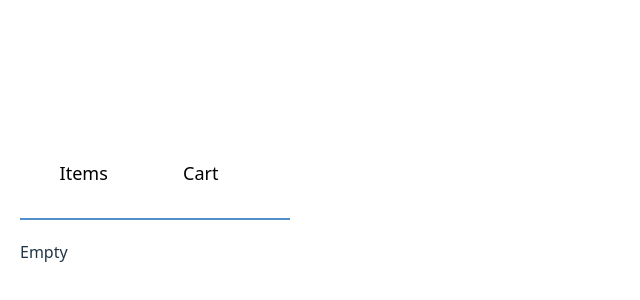
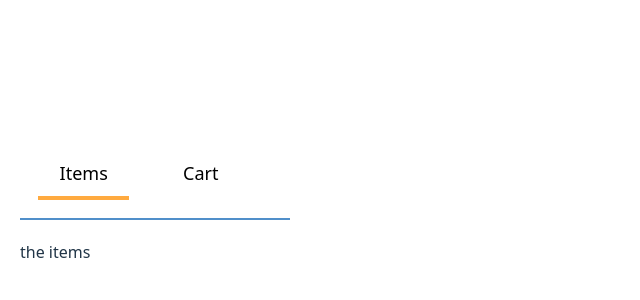
Before and after one commit to GabiiiGM/Projeto-React, a React (Vite) app: page / in a window 1280 px wide. Shown: the part 212-512 px from the top of the page, without its empty margins (0-640 px from the left). Built offline with nearby package versions, Linux system fonts and the light colour scheme.

Commit message:
feat: criando hooks

```diff
--- a/src/App.css
+++ b/src/App.css
@@ -32,3 +32,11 @@
 .App-content{
   margin: 0 20px;
 }
+
+.App-nav-item button:hover{
+  color:#999999;
+}
+
+.App-nav-item.selected{
+  border-bottom-color: #ffaa3f;
+}
--- a/src/App.jsx
+++ b/src/App.jsx
@@ -1,16 +1,31 @@
-import React from "react";
+import React, {useState} from "react";
 import Nav from './Nav.jsx'
 import './App.css'
 
 const App =() =>{
+  const [activeTab, setActiveTab]= useState('items');
   return(
     <div className="App">
-      <Nav/>
+      <Nav
+        activeTab={activeTab}
+        onTabChange={setActiveTab}
+      />
       <main className="App-content">
-        <span>Empty</span>
+        <Content tab={activeTab}/>
       </main>
     </div>
   )
 }
 
+const Content =({tab}) =>{
+  switch(tab){
+    case 'items':
+      return <span>the items</span>
+    case 'cart':
+      return <span>the cart</span>
+    default:
+      break;
+  }
+}
+
 export default App;
--- a/src/Nav.jsx
+++ b/src/Nav.jsx
@@ -1,14 +1,19 @@
 import React from "react";
 
-const Nav =()=>{
+const Nav =({activeTab, onTabChange})=>{
+
+    const itemClass =(tabName) =>`
+    App-nav-item ${
+        (activeTab ===tabName) ? 'selected' : ''}`
+
     return(
         <nav className="App-nav">
             <ul>
-                <li className="App-nav-item">
-                    <button>Items</button>
+                <li className={itemClass('items')}>
+                    <button onClick={()=>onTabChange('items')}>Items</button>
                 </li>
-                <li className="App-nav-item">
-                    <button>Cart</button>
+                <li className={itemClass('cart')}>
+                    <button onClick={()=>onTabChange('cart')}>Cart</button>
                 </li>
             </ul>
         </nav>
```
